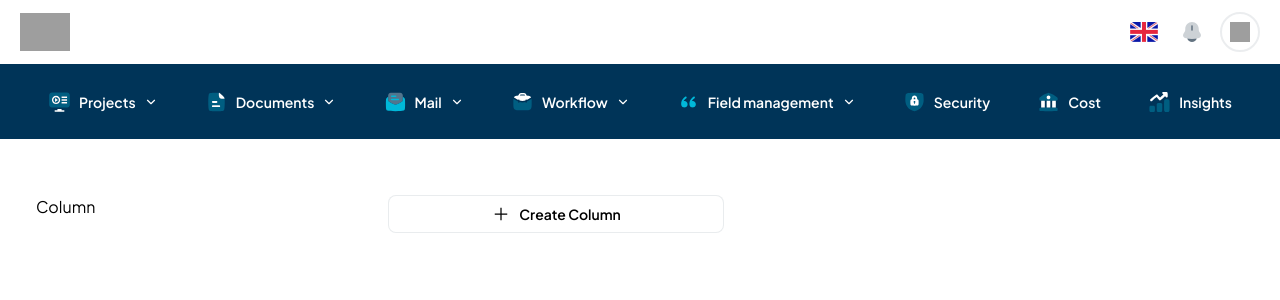
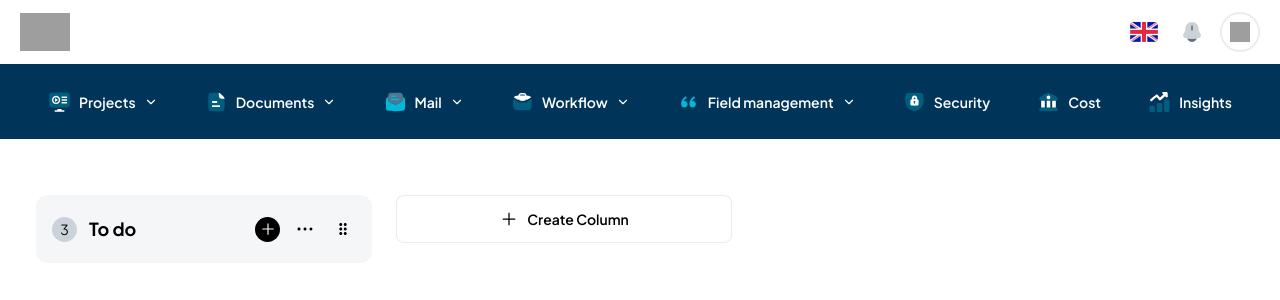
Before and after one commit to BCPAZ/crm-app, a React (Vite) app: page /projects/1 in a window 1280 px wide. Both pictures are taken after a click on the button "Create Column". Shown: the top 300 px of the page. Built offline with nearby package versions, Linux system fonts and the light colour scheme; grey boxes are pictures that could not be loaded.

Commit message:
feat : Column and Kanban design completed

```diff
--- a/src/components/App/Projects/Column.jsx
+++ b/src/components/App/Projects/Column.jsx
@@ -1,7 +1,28 @@
+import { IoAddSharp } from "react-icons/io5";
+import { GoKebabHorizontal } from "react-icons/go";
+import { MdDragIndicator } from "react-icons/md";
+
+
 const Column = () => {
   return (
-    <div className="w-[336px]">Column</div>
-  )
-}
+    <div className="w-[336px] bg-column rounded-xl py-5 px-4">
+      <div className="flex items-center justify-between">
+        <div className="flex items-center gap-3">
+          <span className="w-[25px] h-[25px] bg-grey/40 flex text-sm rounded-full items-center justify-center">
+            3
+          </span>
+          <h1 className="text-lg font-bold">To do</h1>
+        </div>
+        <div className="flex items-center gap-3">
+          <button className="w-[25px] h-[25px] bg-black text-white flex text-sm rounded-full items-center justify-center">
+            <IoAddSharp size={18}/>
+          </button>
+          <button className="p-1 hover:bg-grey/20 rounded-full transition-all duration-300 text-gray-40"><GoKebabHorizontal size={18}/></button>
+          <button className="p-1 hover:bg-grey/20 rounded-full transition-all duration-300 text-gray-40"><MdDragIndicator size={18}/></button>
+        </div>
+      </div>
+    </div>
+  );
+};
 
-export default Column
+export default Column;
--- a/src/components/App/Projects/KanbanBoard.jsx
+++ b/src/components/App/Projects/KanbanBoard.jsx
@@ -14,13 +14,13 @@ const KanbanBoard = () => {
   return (
     <section className="py-10">
       <div className="p-4">
-        <div className="flex space-x-4 overflow-x-auto">
+        <div className="flex space-x-6 overflow-x-auto">
           {columns.map((column) => (
             <Column key={column.id} name={column.name} />
           ))}
           <button
             onClick={handleAddColumn}
-            className="w-[336px] p-2 bg-white border border-grey/20 rounded-lg text-sm flex items-center justify-center gap-2 font-semibold"
+            className="w-[336px] h-12 p-2 bg-white border border-grey/20 rounded-lg text-sm flex items-center justify-center gap-2 font-semibold"
           >
             <IoAddSharp size={20} />
             Create Column
```
